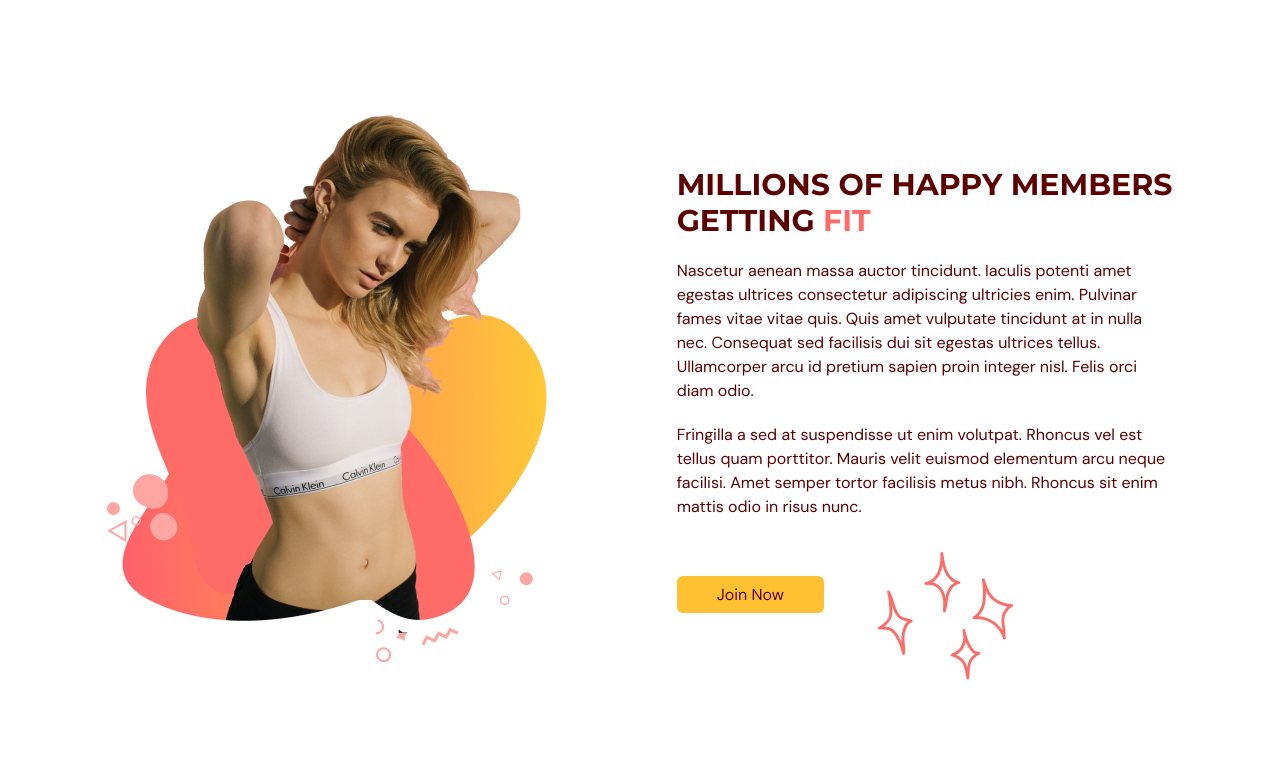
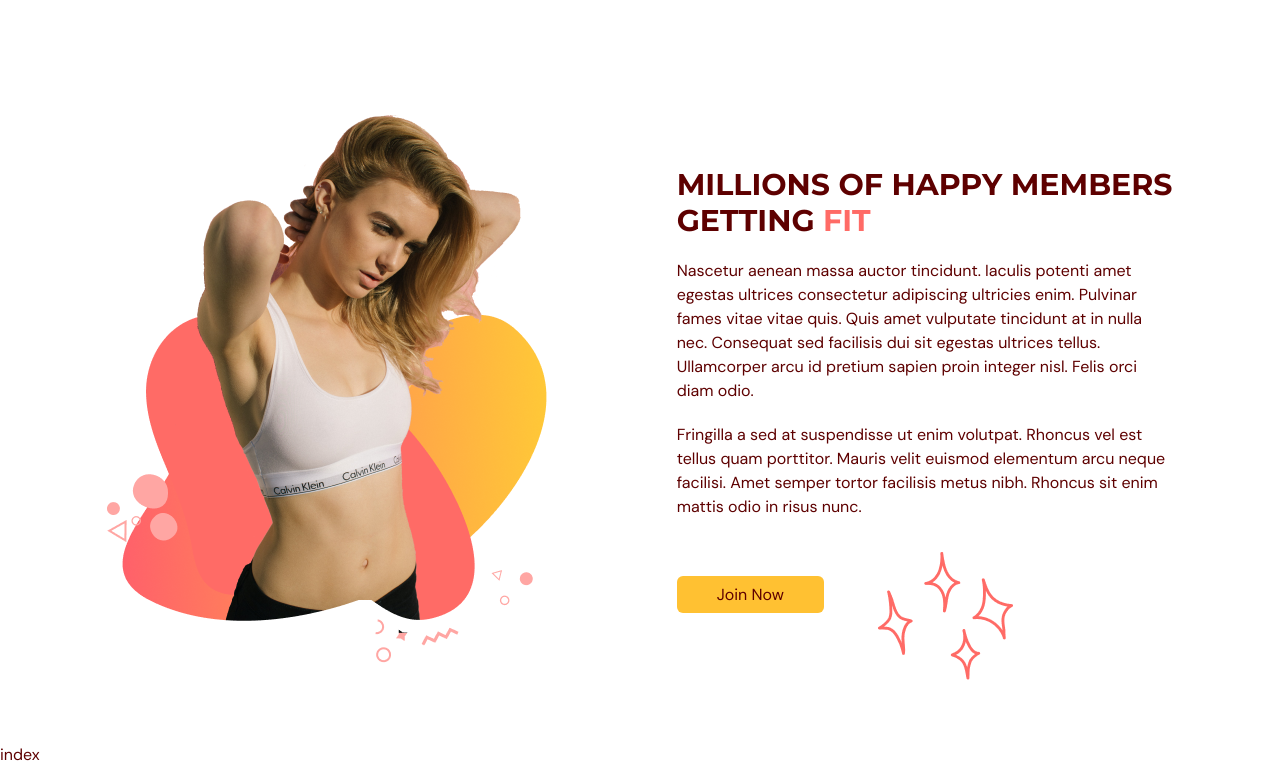
Before and after one commit to stefanljusic10/EvoGym, a React (Vite) app: page / in a window 1280 px wide. Shown: the part 1386-2153 px from the top of the page. Before the commit the page ends 2129 px from the top, so only its background shows below. Built offline with nearby package versions, Linux system fonts and the light colour scheme.

Commit message:
contact us page

```diff
--- a/package.json
+++ b/package.json
@@ -14,7 +14,8 @@
     "framer-motion": "^10.12.16",
     "react": "^18.2.0",
     "react-anchor-link-smooth-scroll": "^1.0.12",
-    "react-dom": "^18.2.0"
+    "react-dom": "^18.2.0",
+    "react-hook-form": "^7.45.0"
   },
   "devDependencies": {
     "@types/node": "^20.3.1",
--- a/src/App.tsx
+++ b/src/App.tsx
@@ -3,6 +3,7 @@ import Navbar from '@/components/navbar'
 import Home from '@/components/home'
 import Benefits from '@/components/benefits'
 import { SelectedPage } from '@/shared/types'
+import ContactUs from '@/components/contactUs'
 
 const App = () => {
   const [selectedPage, setSelectedPage] = useState<SelectedPage>(SelectedPage.Home)
@@ -37,6 +38,7 @@ const App = () => {
       <Benefits
         setSelectedPage={setSelectedPage}
       />
+      <ContactUs setSelectedPage={setSelectedPage} />
     </div>
   )
 }
--- /dev/null
+++ b/src/components/contactUs/index.tsx
@@ -0,0 +1,14 @@
+import { SelectedPage } from '@/shared/types'
+import React from 'react'
+
+type Props = {
+    setSelectedPage: (value: SelectedPage) => void
+}
+
+const index = ({ setSelectedPage }: Props) => {
+  return (
+    <div>index</div>
+  )
+}
+
+export default index
```
Also changed, not shown: 1 other file (tests, documents, lock files or other folders).
